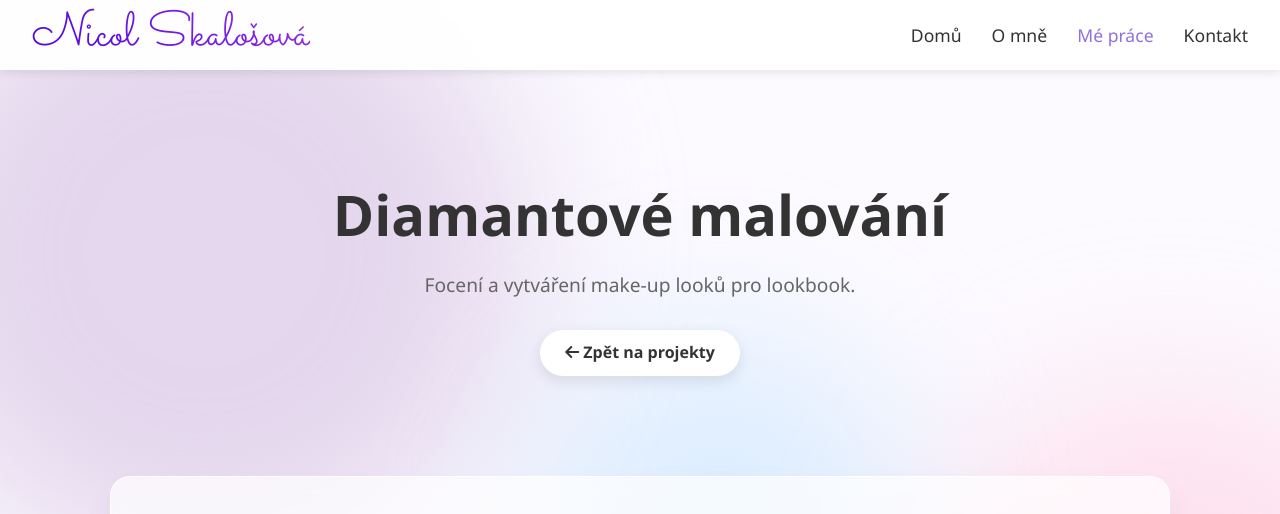
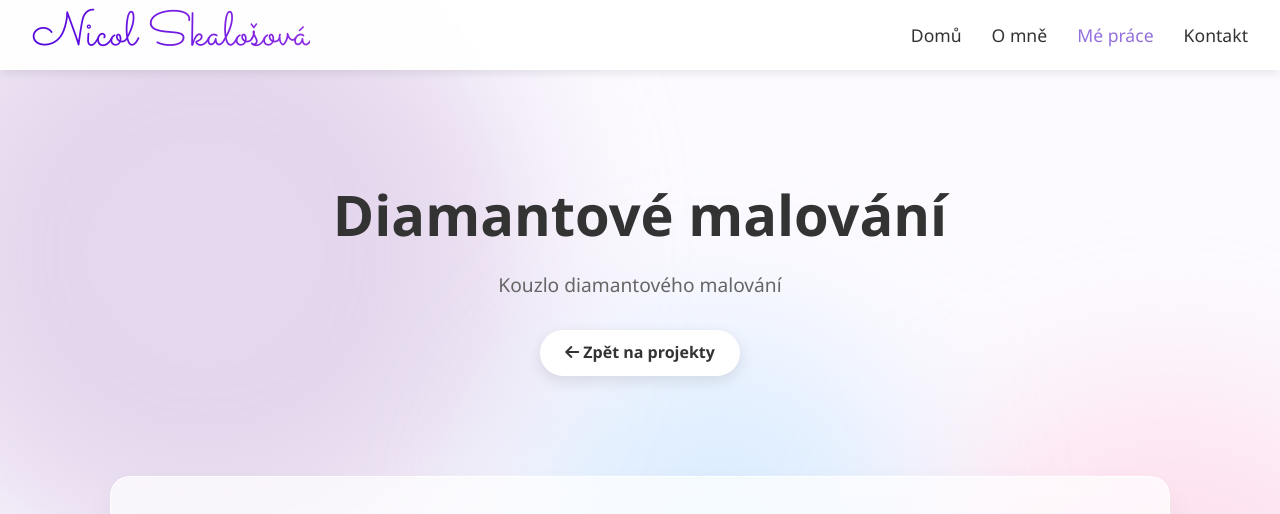
Before and after one commit to nicolskalosova/portfolio.github.io, a plain HTML site: page volna3.html in a window 1280 px wide. Shown: the top 514 px of the page. Drawn offline with Linux system fonts and the light colour scheme; a script that the page names is missing.

Commit message:
Update volna3.html

```diff
--- a/volna3.html
+++ b/volna3.html
@@ -52,7 +52,7 @@
             <!-- Nadpis a úvod -->
             <div class="detail-header">
                 <h1>Diamantové malování</h1>
-                <p class="subtitle">Focení a vytváření make-up looků pro lookbook.</p>
+                <p class="subtitle">Kouzlo diamantového malování</p>
                 <a href="projects.html" class="back-btn"><i class="fas fa-arrow-left"></i> Zpět na projekty</a>
             </div>
 
@@ -158,4 +158,5 @@
     </script>
 </body>
 
+
 </html>
```
